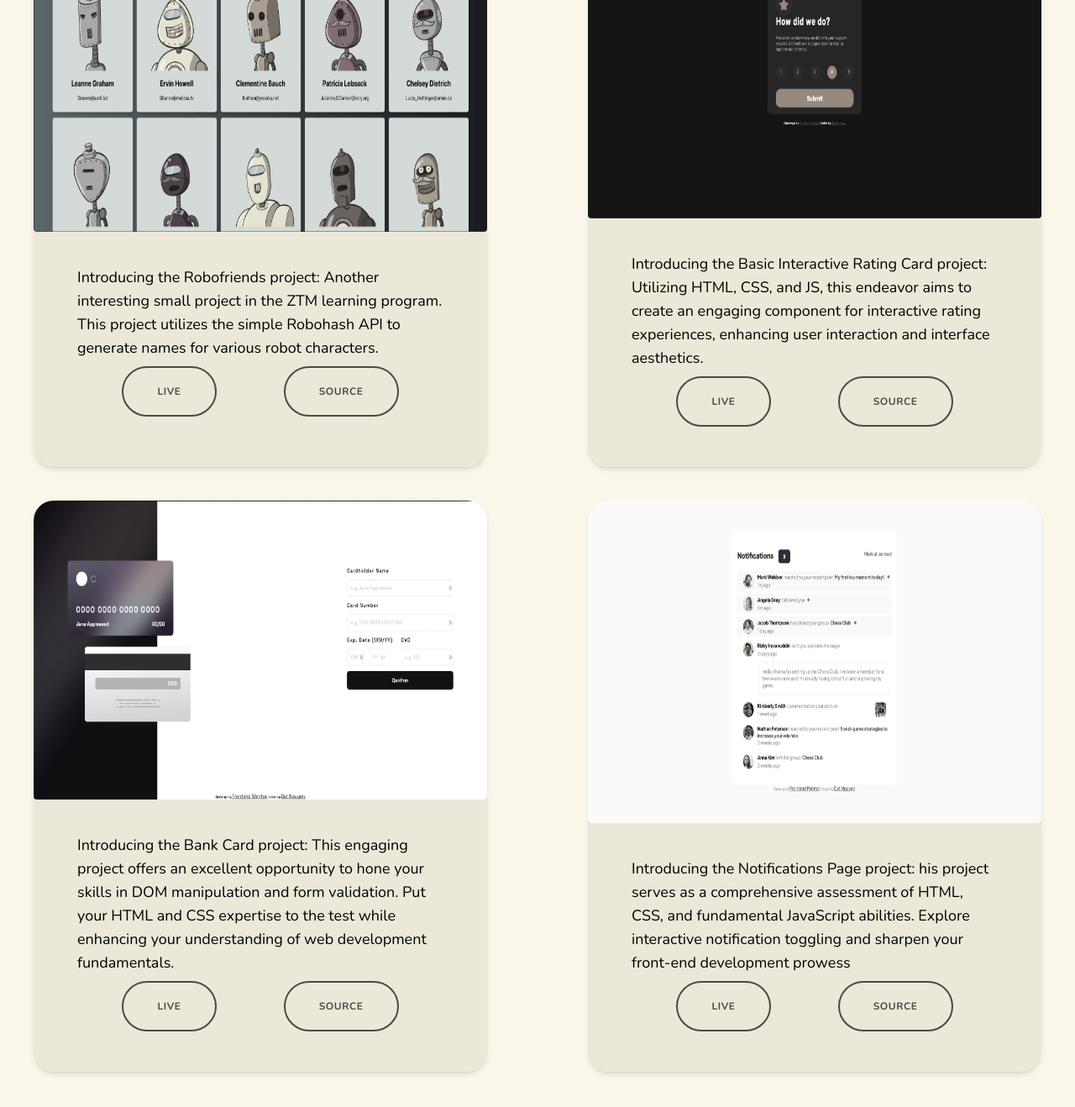
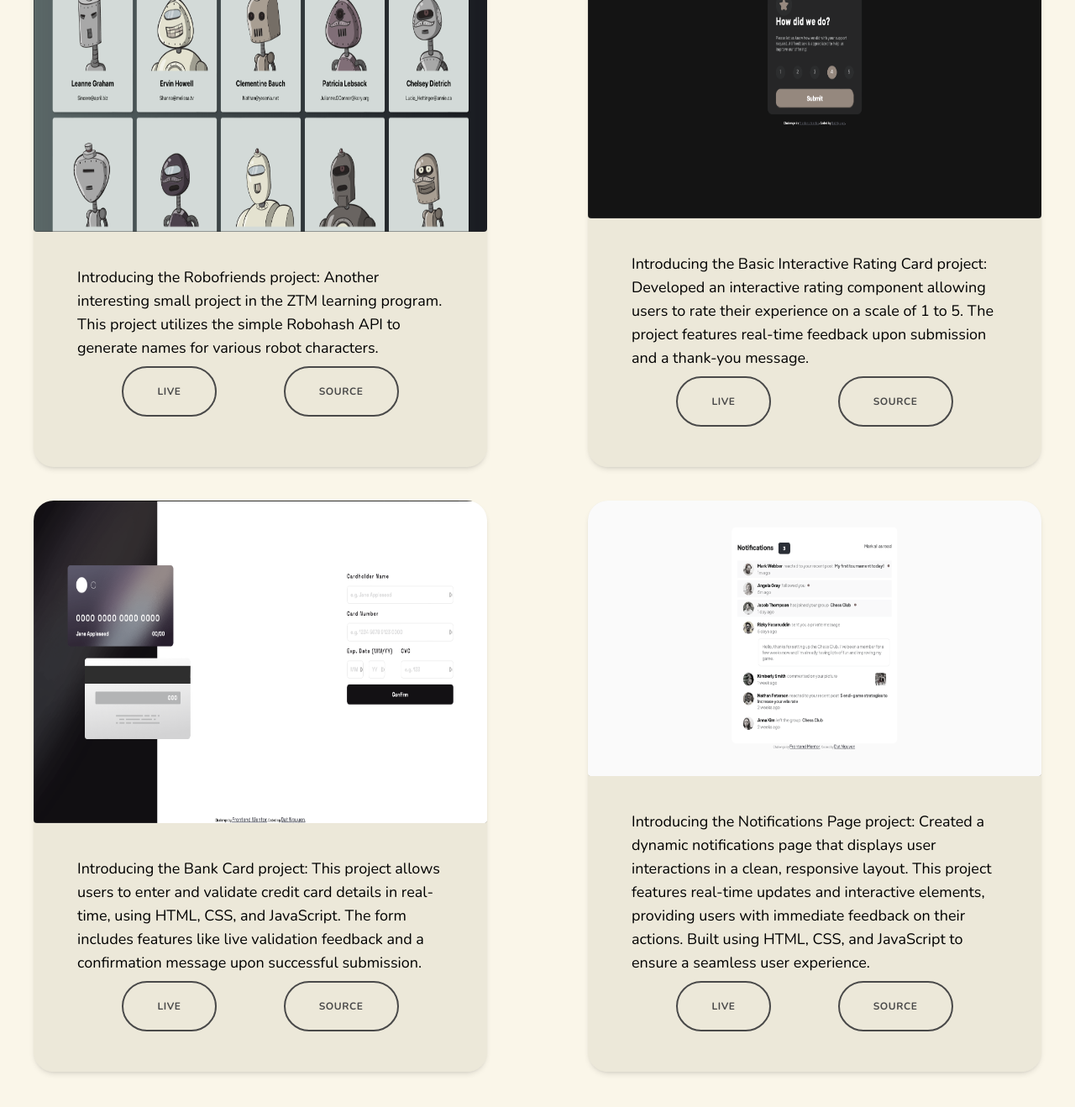
Before and after one commit to dattuannguyen/datng-portfolio, a React (Create React App) app: page / in a window 1280 px wide. Shown: the part 2516-3834 px from the top of the page at 84% size. Built offline with nearby package versions, Linux system fonts and the light colour scheme; a web font is replaced by a local one.

Commit message:
update description projects

```diff
--- a/src/Component/Project/Project.js
+++ b/src/Component/Project/Project.js
@@ -69,8 +69,7 @@ const Project = () =>{
                             <div className="relative flex flex-col justify-between p-10 bg-white1 ">
                                 <div className="description rounded-full">
 
-                                    Introducing the Basic Interactive Rating Card project: Utilizing HTML, CSS, and JS, this endeavor aims to create an engaging component for interactive rating experiences,
-                                    enhancing user interaction and interface aesthetics.
+                                    Introducing the Basic Interactive Rating Card project: Developed an interactive rating component allowing users to rate their experience on a scale of 1 to 5. The project features real-time feedback upon submission and a thank-you message.
                                 </div>
                                 <div  className=" flex justify-center items-center gap-20 m-2 ">
                                     <a href="https://dattuannguyen.github.io/interactive-rating/" target="_blank" className="btn-live text-black1 border-black1 md:border-2 hover:bg-black1 hover:text-white transition ease-out duration-500">Live</a>
@@ -83,8 +82,8 @@ const Project = () =>{
                             <img src={card} alt="" className="img "/>
                             <div className="relative flex flex-col justify-between p-10 bg-white1 ">
                                 <div className="description rounded-full">
-                                    Introducing the Bank Card project: This engaging project offers an excellent opportunity to hone your skills in DOM manipulation and form validation.
-                                    Put your HTML and CSS expertise to the test while enhancing your understanding of web development fundamentals.
+                                    Introducing the Bank Card project: This project allows users to enter and validate credit card details in real-time, using HTML, CSS, and JavaScript.
+                                    The form includes features like live validation feedback and a confirmation message upon successful submission.
                                 </div>
                                 <div  className=" flex justify-center items-center gap-20 m-2 ">
                                     <a href="https://dattuannguyen.github.io/interactive-card-details-form/" target="_blank" className="btn-live text-black1 border-black1 md:border-2 hover:bg-black1 hover:text-white transition ease-out duration-500">Live</a>
@@ -98,8 +97,7 @@ const Project = () =>{
                             <div className="relative flex flex-col justify-between p-10 bg-white1 ">
                                 <div className="description rounded-full">
                                     Introducing the Notifications Page
-                                    project: his project serves as a comprehensive assessment of HTML, CSS, and fundamental JavaScript abilities.
-                                    Explore interactive notification toggling and sharpen your front-end development prowess
+                                    project: Created a dynamic notifications page that displays user interactions in a clean, responsive layout. This project features real-time updates and interactive elements, providing users with immediate feedback on their actions. Built using HTML, CSS, and JavaScript to ensure a seamless user experience.
                                 </div>
                                 <div  className=" flex justify-center items-center gap-20 m-2 ">
                                     <a href="https://dattuannguyen.github.io/notifications-page/" target="_blank" className="btn-live text-black1 border-black1 md:border-2 hover:bg-black1 hover:text-white transition ease-out duration-500">Live</a>
```
